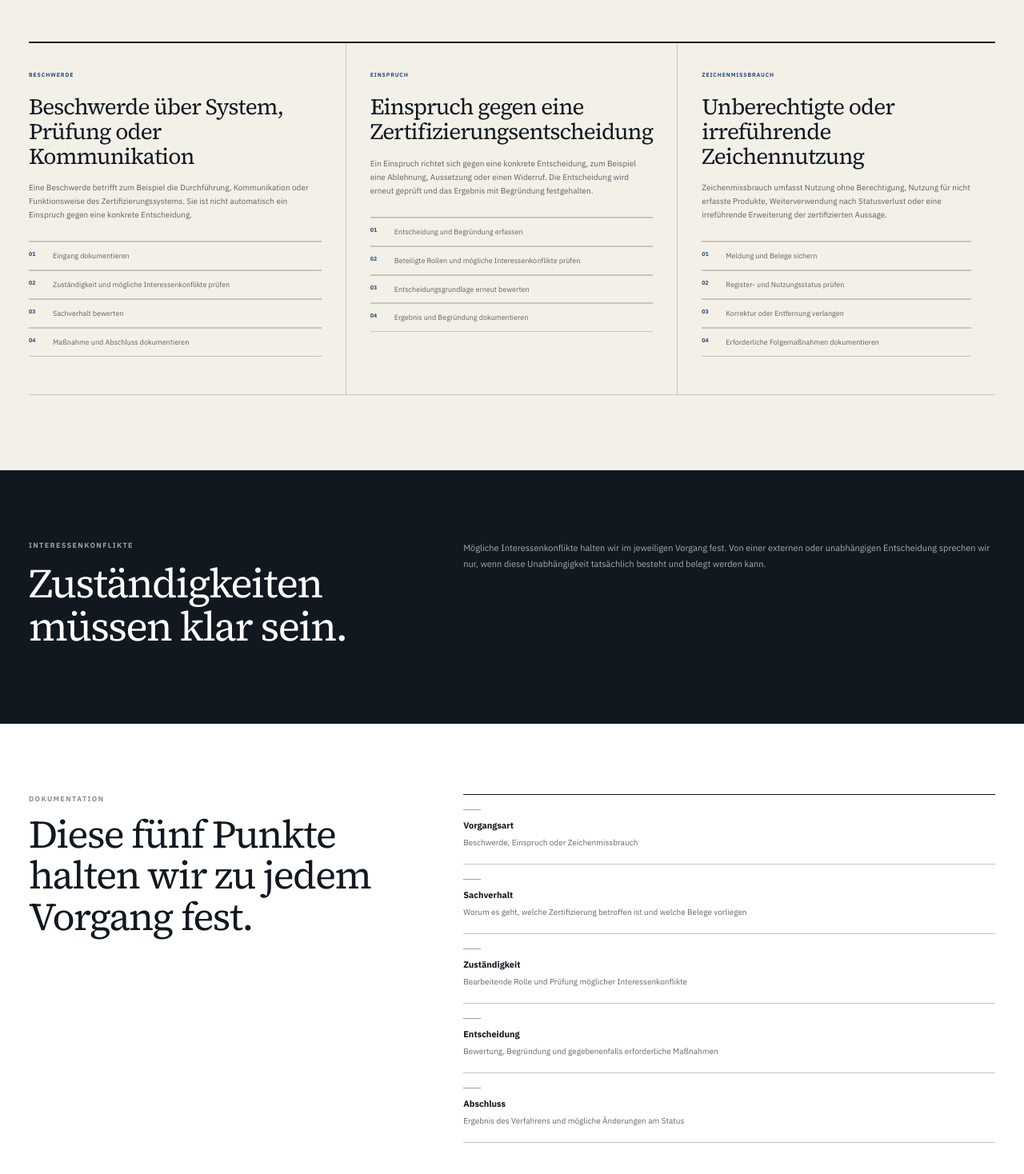
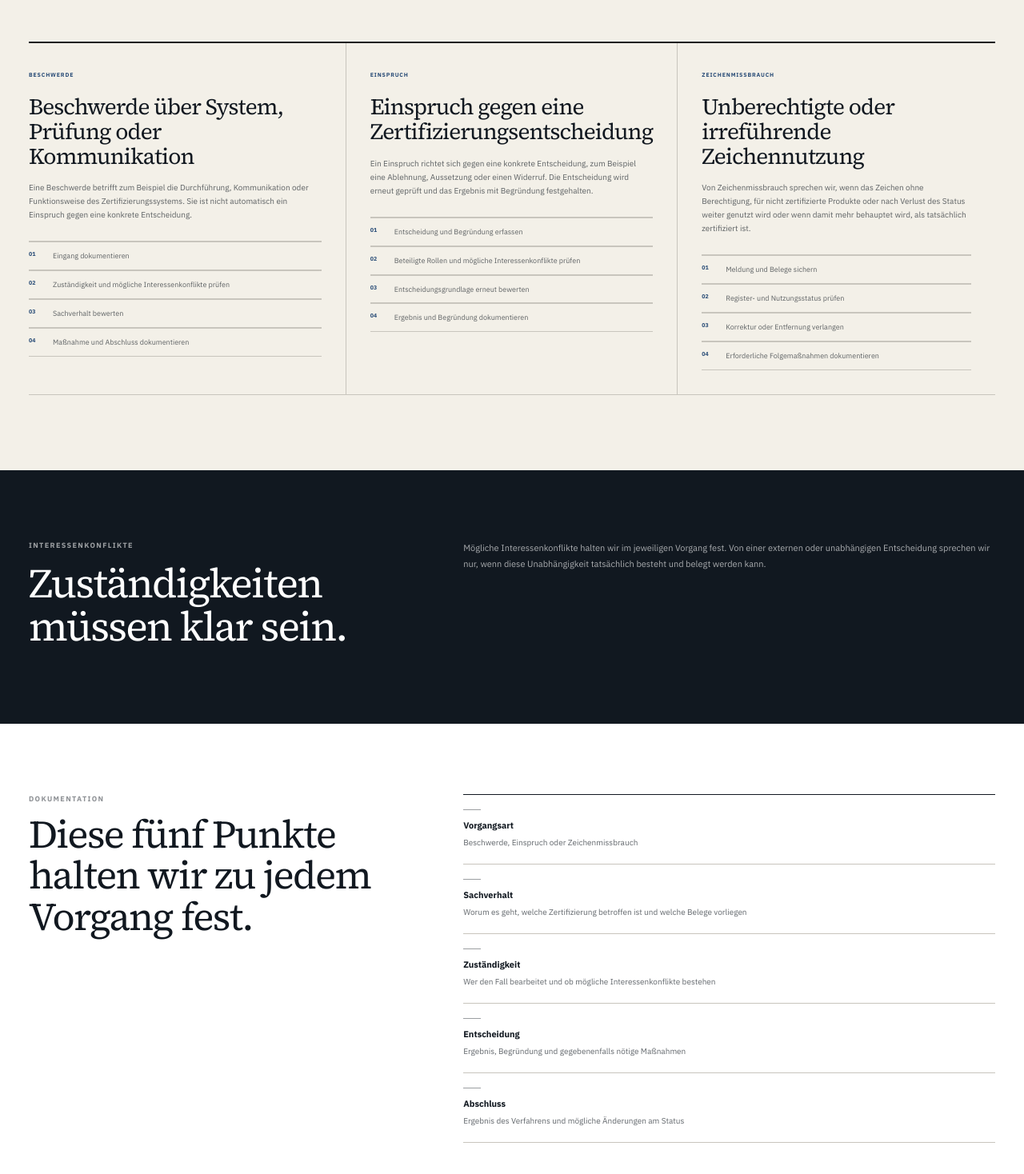
Before and after one commit to dennis-glaser-coder/human-certification-web, a Next.js app: page /verfahren in a window 1280 px wide. Shown: the part 819-2287 px from the top of the page at 80% size. Built offline with nearby package versions, Linux system fonts and the light colour scheme.

Commit message:
Finish procedure sentence-level review

```diff
--- a/src/app/verfahren/page.js
+++ b/src/app/verfahren/page.js
@@ -28,7 +28,7 @@ const procedures = [
     code: '03',
     type: 'ZEICHENMISSBRAUCH',
     title: 'Unberechtigte oder irreführende Zeichennutzung',
-    copy: 'Zeichenmissbrauch umfasst Nutzung ohne Berechtigung, Nutzung für nicht erfasste Produkte, Weiterverwendung nach Statusverlust oder eine irreführende Erweiterung der zertifizierten Aussage.',
+    copy: 'Von Zeichenmissbrauch sprechen wir, wenn das Zeichen ohne Berechtigung, für nicht zertifizierte Produkte oder nach Verlust des Status weiter genutzt wird oder wenn damit mehr behauptet wird, als tatsächlich zertifiziert ist.',
     steps: ['Meldung und Belege sichern', 'Register- und Nutzungsstatus prüfen', 'Korrektur oder Entfernung verlangen', 'Erforderliche Folgemaßnahmen dokumentieren'],
   },
 ];
@@ -36,8 +36,8 @@ const procedures = [
 const recordFields = [
   ['Vorgangsart', 'Beschwerde, Einspruch oder Zeichenmissbrauch'],
   ['Sachverhalt', 'Worum es geht, welche Zertifizierung betroffen ist und welche Belege vorliegen'],
-  ['Zuständigkeit', 'Bearbeitende Rolle und Prüfung möglicher Interessenkonflikte'],
-  ['Entscheidung', 'Bewertung, Begründung und gegebenenfalls erforderliche Maßnahmen'],
+  ['Zuständigkeit', 'Wer den Fall bearbeitet und ob mögliche Interessenkonflikte bestehen'],
+  ['Entscheidung', 'Ergebnis, Begründung und gegebenenfalls nötige Maßnahmen'],
   ['Abschluss', 'Ergebnis des Verfahrens und mögliche Änderungen am Status'],
 ];
 
```
